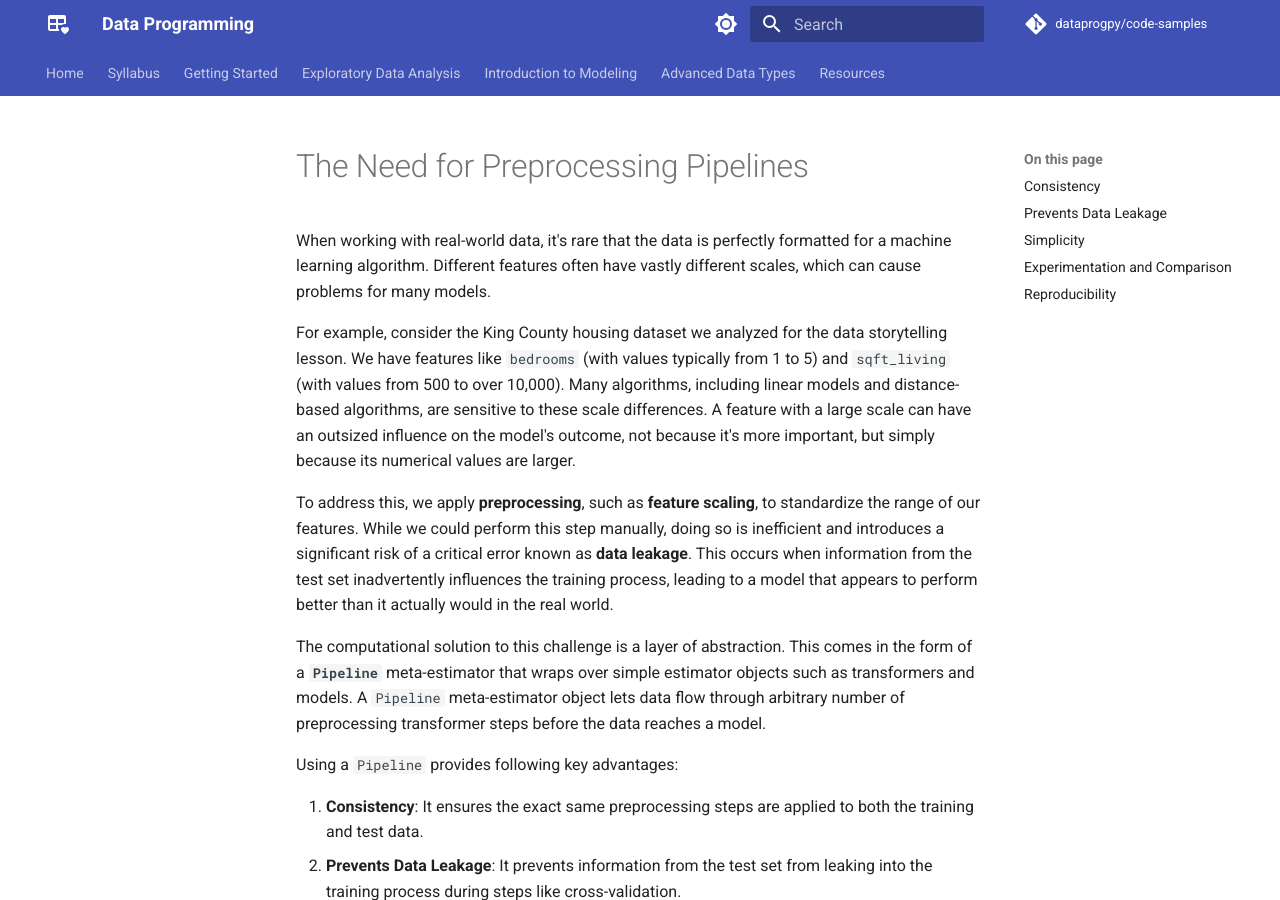
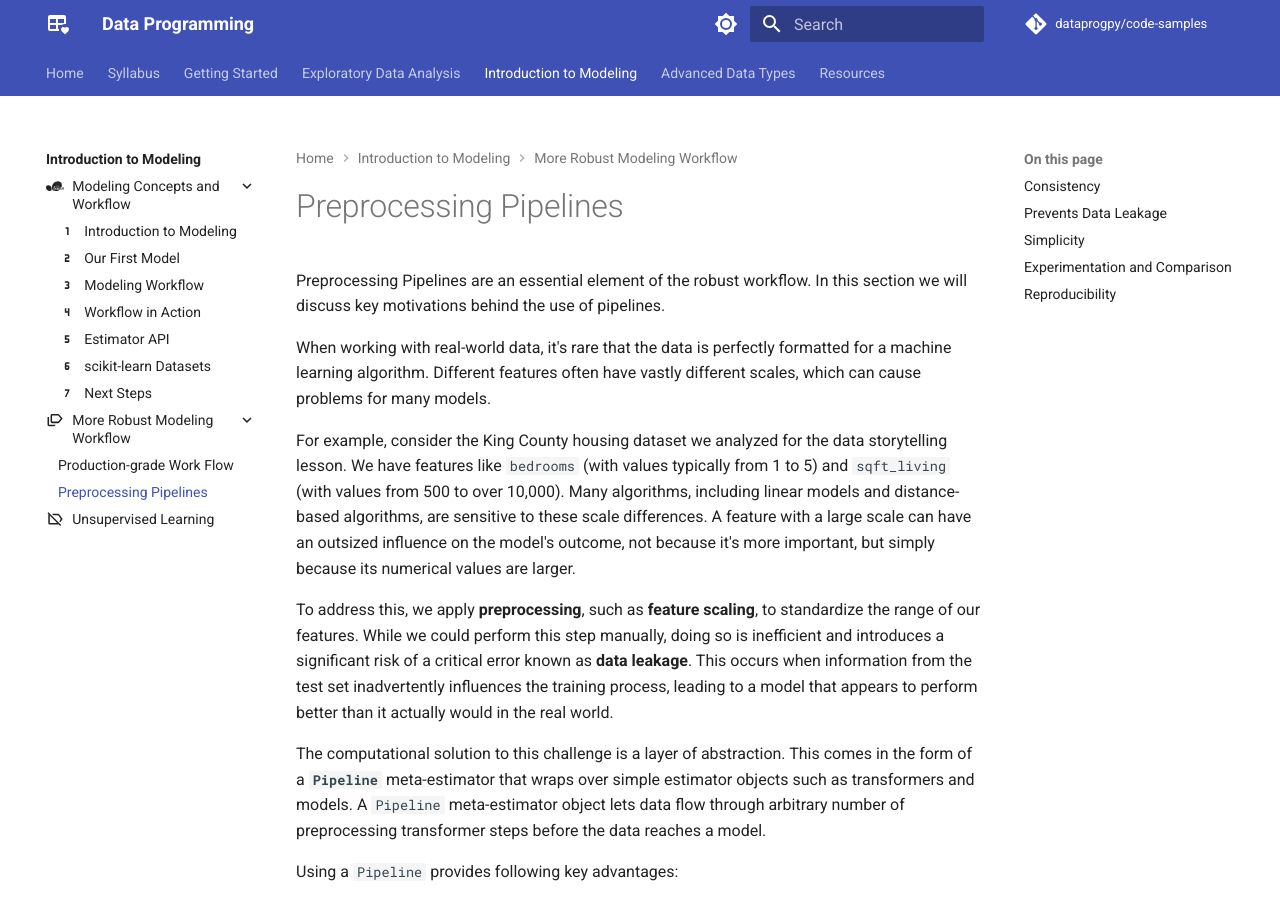
Before and after one commit to dataprogpy/dataprogpy.github.io, an MkDocs documentation site: the page built from docs/modeling/robust-modeling-workflow/preprocessing-pipelines.md, in a window 1280 px wide and 900 px high. Built offline with MkDocs 1.6.1 and Material for MkDocs 9.7.7, drawn with Linux system fonts in a browser that asks for light colours; comment, search, counter and statistics services are not loaded; some of the changed text lies outside the part shown.

Commit message:
Add links to lession section

```diff
--- a/docs/modeling/index.md
+++ b/docs/modeling/index.md
@@ -15,11 +15,11 @@
 
     [:octicons-arrow-right-24: Introduction to Modeling](modeling-concepts-workflow/modeling-intro.md)
 
--   [:material-label-multiple-outline:{ .lg .middle } __Supervised Learning__](supervised-learning/index.md)
+-   [:material-label-multiple-outline:{ .lg .middle } __Robust Modeling Workflow__](robust-modeling-workflow/index.md)
 
     ---
 
-    [:octicons-arrow-right-24: Getting started](supervised-learning/index.md)
+    [:octicons-arrow-right-24: Introduction to Production-grade Workflow ](robust-modeling-workflow/robust-modeling-workflow.md)
 
 -   [:material-label-off-outline:{ .lg .middle } __Unsupervised Learning__](unsupervised-learning/index.md)
 
--- a/docs/modeling/robust-modeling-workflow/index.md
+++ b/docs/modeling/robust-modeling-workflow/index.md
@@ -2,5 +2,5 @@
 icon: material/label-multiple-outline
 ---
 
-# Supervised Learning
+# Production-grade Workflow
 :material-label-multiple-outline:
--- a/docs/modeling/robust-modeling-workflow/preprocessing-pipelines.md
+++ b/docs/modeling/robust-modeling-workflow/preprocessing-pipelines.md
@@ -1,5 +1,7 @@
 
-# The Need for Preprocessing Pipelines
+# Preprocessing Pipelines
+
+Preprocessing Pipelines are an essential element of the robust workflow. In this section we will discuss key motivations behind the use of pipelines.
 
 When working with real-world data, it's rare that the data is perfectly formatted for a machine learning algorithm. Different features often have vastly different scales, which can cause problems for many models.
 
--- a/mkdocs.yml
+++ b/mkdocs.yml
@@ -187,6 +187,8 @@
       - Next Steps: modeling/modeling-concepts-workflow/next-steps.md
     - More Robust Modeling Workflow:
       - modeling/robust-modeling-workflow/index.md
+      - Production-grade Work Flow: modeling/robust-modeling-workflow/robust-modeling-workflow.md
+      - Preprocessing Pipelines: modeling/robust-modeling-workflow/preprocessing-pipelines.md
     - Unsupervised Learning:
       - modeling/unsupervised-learning/index.md
   - Advanced Data Types:
```
